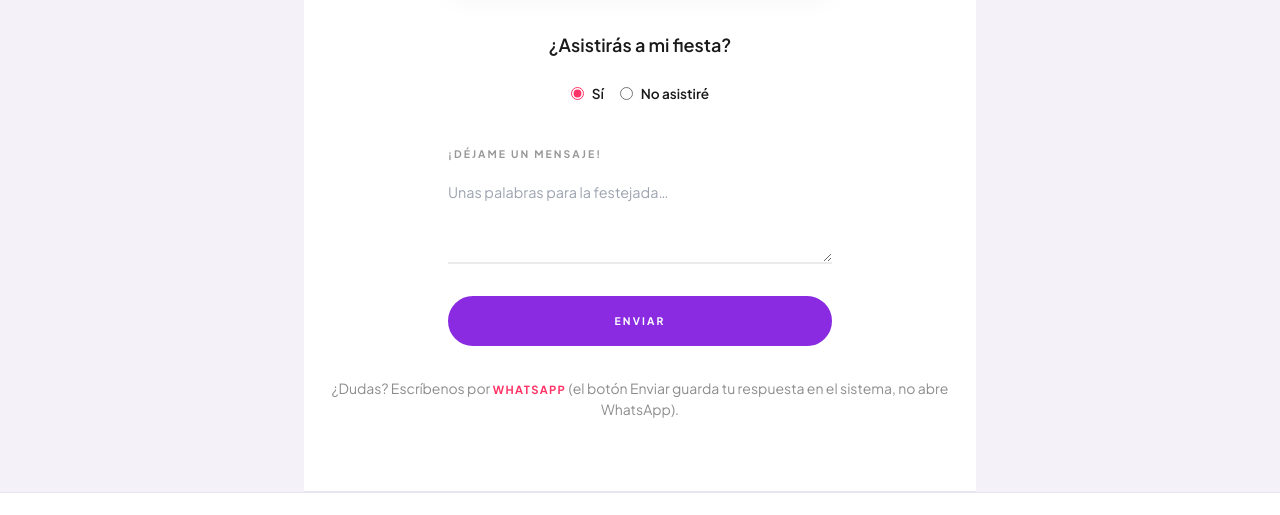
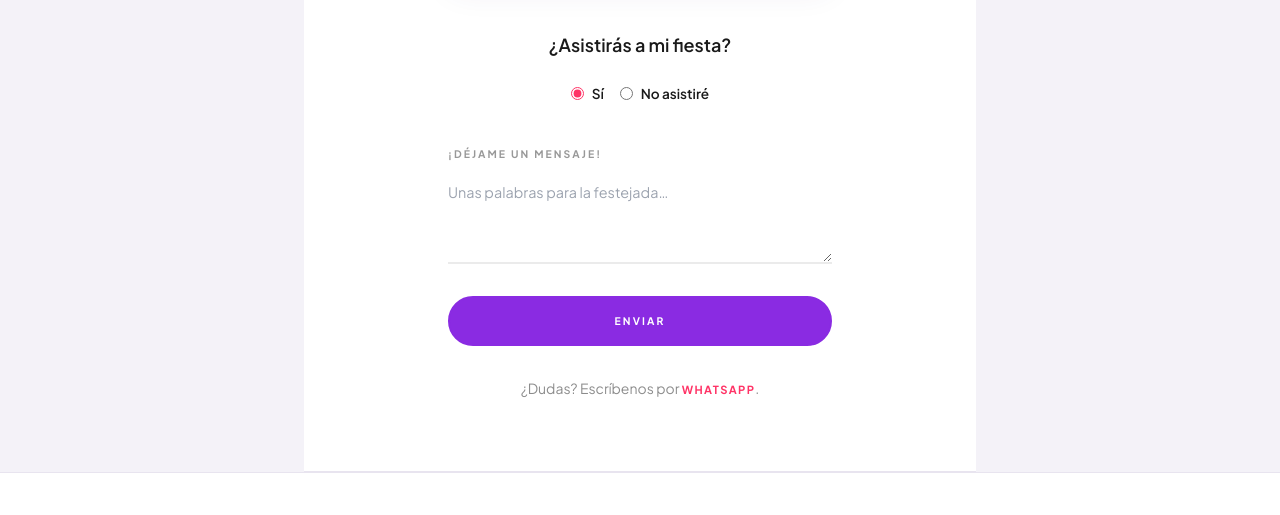
Before and after one commit to LMSEDKSoftware/GabySofyXV, a website: page index.html in a window 1280 px wide. Shown: the part 8684-9199 px from the top of the page. Drawn offline with nearby package versions, Linux system fonts and the light colour scheme.

```diff
--- a/index.html
+++ b/index.html
@@ -363,8 +363,7 @@
             </div>
             <p class="inv-text mt-8 text-sm text-center text-black/45">
                 ¿Dudas? Escríbenos por
-                <a href="https://wa.me/528131361132" class="inv-link">WhatsApp</a>
-                (el botón Enviar guarda tu respuesta en el sistema, no abre WhatsApp).
+                <a href="https://wa.me/528131361132" class="inv-link">WhatsApp</a>.
             </p>
         </section>
 
```
Also changed, not shown: invitacion_tipo_4/index.html (+1 -2 lines).
